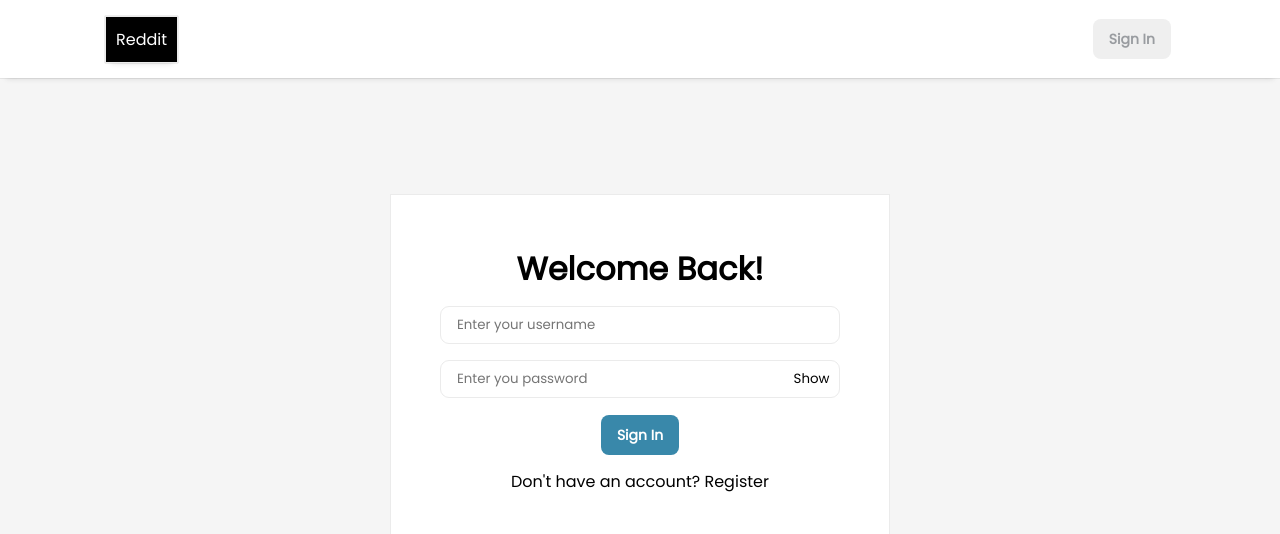
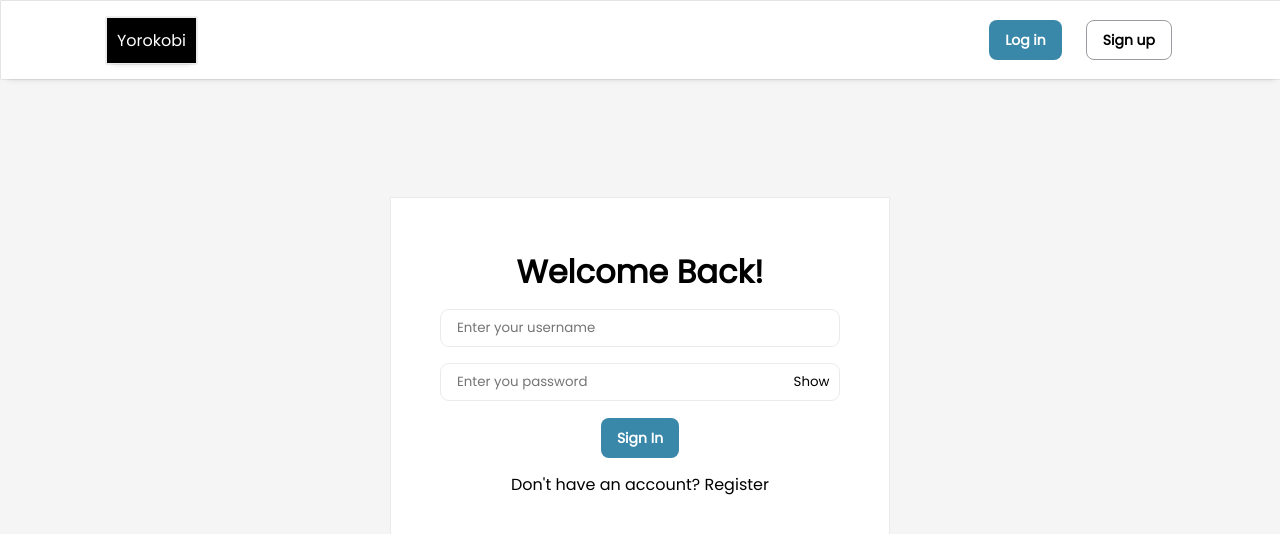
Before and after one commit to rohitrmenon/Reddit-Clone-Web, a Next.js app in the folder reddit-clone-web/: page /api/auth/signIn in a window 1280 px wide. Shown: the top 534 px of the page. Built offline with nearby package versions, Linux system fonts and the light colour scheme; no server answers.

Commit message:
feat:added log in and sign up buttons to the navbar

```diff
--- a/reddit-clone-web/src/app/api/auth/[...nextauth]/options.ts
+++ b/reddit-clone-web/src/app/api/auth/[...nextauth]/options.ts
@@ -56,19 +56,17 @@ export const options: NextAuthOptions = {
     async jwt({ user, token }) {
       if (user && user.token) {
         token.token = user.token;
-        token.id = user.id;
+        token.id = user.id as number | undefined;
       }
-      console.log("Token:", token);
       return token;
     },
     async session({ session, token }) {
       session.user = {
-        id: token.id as number,
+        id: token.id ,
         name: session.user.name,
         email: session.user.email,
         token: token.token,
       };
-      console.log("Session:", session);
       return session;
     },
   },
--- a/reddit-clone-web/src/app/layout.tsx
+++ b/reddit-clone-web/src/app/layout.tsx
@@ -26,7 +26,7 @@ export default function RootLayout({
         <meta charSet="utf-8" />
         <meta name="viewport" content="width=device-width, initial-scale=1" />
       </Head>
-      <body style={{ height: "100%" }}>
+      <body style={{ height: "100%"}}>
         <Provider>
           <StitchesRegistry>
             <Navbar />
@@ -35,7 +35,9 @@ export default function RootLayout({
                 marginBottom: "4rem",
                 maxWidth: "1200px",
                 maxHeight: "100%",
-                margin: "0 auto",
+                marginTop:"5rem",
+                marginLeft: "auto",
+                marginRight: "auto",
                 padding: "1rem 1rem",
               }}
             >
--- a/reddit-clone-web/src/components/Navbar/Navbar.tsx
+++ b/reddit-clone-web/src/components/Navbar/Navbar.tsx
@@ -1,10 +1,11 @@
 "use client";
-import React, { FormEvent, useEffect } from "react";
 import Link from "next/link";
-import { NavbarContainer, NavbarStyle, NavTextMain } from "./style";
-import { Button } from "@/ui";
 import { signIn, signOut } from "next-auth/react";
 import { useSession } from "next-auth/react";
+
+import { Button } from "@/ui";
+
+import { NavbarContainer, NavbarStyle, NavTextMain } from "./style";
 
 function Navbar(): JSX.Element {
   const { data: session } = useSession();
@@ -13,7 +14,7 @@ function Navbar(): JSX.Element {
     <NavbarContainer>
       <NavbarStyle>
         <NavTextMain>
-          <Link href="/">Reddit</Link>
+          <Link href="/">Yorokobi</Link>
         </NavTextMain>
 
         {session ? (
@@ -22,11 +23,15 @@ function Navbar(): JSX.Element {
             <Button variant="ghost" onClick={() => signOut()}>
               Sign Out
             </Button>
+
           </>
         ) : (
-          <Button variant="ghost" onClick={() => signIn()}>
-            Sign In
+          <div style={{display:"flex", gap:"1rem"}}>
+          <Button variant="primary" onClick={() => signIn()}>
+            Log in
           </Button>
+          <Link href="/api/auth/register"><Button variant="stroke">Sign up</Button></Link>
+          </div>
         )}
       </NavbarStyle>
     </NavbarContainer>
--- a/reddit-clone-web/src/components/Navbar/style.ts
+++ b/reddit-clone-web/src/components/Navbar/style.ts
@@ -7,7 +7,8 @@ export const NavbarStyle = styled("div", {
   alignItems: "center",
   justifyContent: "space-between",
   gap: "10px",
-  fixed: "top",
+  margin: "auto",
+  border:"$accent",
   padding: "$3",
   zIndex: 10,
   a: {
@@ -18,6 +19,7 @@ export const NavbarStyle = styled("div", {
 });
 
 export const NavbarContainer = styled("div", {
+  position:"fixed",
   width: "100%",
   background: "$surfaceColor",
   boxShadow:"$boxShadow$sm",
--- a/reddit-clone-web/src/components/Register/Register.tsx
+++ b/reddit-clone-web/src/components/Register/Register.tsx
@@ -4,7 +4,7 @@ import { RegisterDiv } from "./style";
 import { Input, Button } from "@/ui";
 import Link from "next/link";
 
-const SignIn = () => {
+const Register = () => {
   return (
     <RegisterDiv>
       <h1>Welcome!</h1>
@@ -21,4 +21,4 @@ const SignIn = () => {
   );
 };
 
-export default SignIn;
+export default Register;
--- a/reddit-clone-web/src/types/next-auth.d.ts
+++ b/reddit-clone-web/src/types/next-auth.d.ts
@@ -3,6 +3,7 @@ import NextAuth, { DefaultSession } from "next-auth";
 
 declare module "next-auth/jwt" {
   export interface JWT {
+    id?: number;
     token?: string;
   }
 }
@@ -10,14 +11,13 @@ declare module "next-auth/jwt" {
 declare module "next-auth" {
   export interface Session {
     user: {
-      id?:number
+      id?: number;
       token?: string;
     } & DefaultSession["user"];
   }
 
   export interface User {
-
-    id?:number
+    id?: number;
     token?: string;
   }
 }
--- a/reddit-clone-web/stitches.config.ts
+++ b/reddit-clone-web/stitches.config.ts
@@ -91,7 +91,7 @@ export const { styled, css, theme, getCssText, keyframes, globalCss } =
     },
   });
 const GlobalStyles = globalCss({
-    '*': {
+  "*": {
     margin: 0,
     padding: 0,
     boxSizing: "border-box",
@@ -105,11 +105,10 @@ export const { styled, css, theme, getCssText, keyframes, globalCss } =
     color: "inherit",
   },
   body: {
+    border: "1px solid $background",
     background: "$background",
     fontFamily: "Poppins",
   },
 });
 
-
-
 GlobalStyles();
```
Lines whose indentation alone changed are shown as unchanged.
